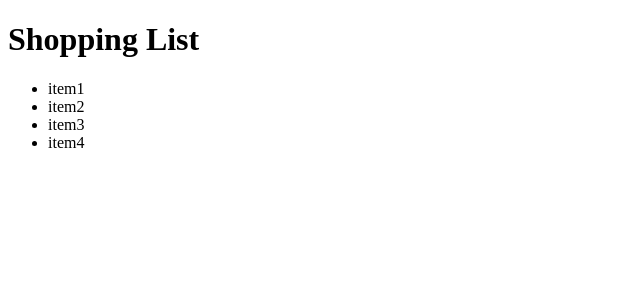
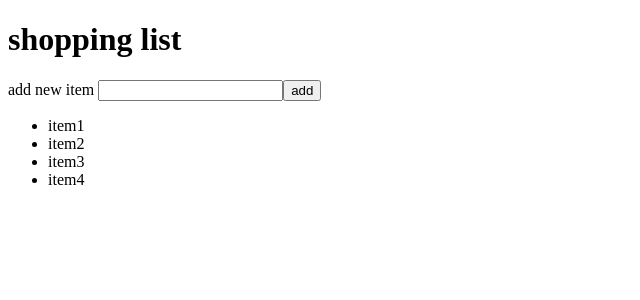
Before and after one commit to nmkedziora/shopping-list, an Angular app: page / in a window 1280 px wide. Shown: the top 300 px of the page, without its empty margins (0-640 px from the left). Built offline with nearby package versions, Linux system fonts and the light colour scheme.

Commit message:
Adds input, to add new item to the list

```diff
--- a/src/app/app.component.html
+++ b/src/app/app.component.html
@@ -1,4 +1,12 @@
-<h1>Shopping List</h1>
+<h1>shopping list</h1>
+<label>add new item
+  <input
+    type="text"
+    (keyup.enter)="add(newItemInput)"
+    #newItemInput
+  >
+  <button (click)="add(newItemInput)">add</button>
+</label>
 <ul>
   <li
     *ngFor="let item of items"
--- a/src/app/app.component.ts
+++ b/src/app/app.component.ts
@@ -22,4 +22,19 @@ export class AppComponent {
       return 0;
     });
   }
+
+  add(input: HTMLInputElement) {
+    this.items.push({
+      name: input.value,
+      done: false
+    });
+
+    this.items.sort((a: any, b: any) :number => {
+      if(a.done && !b.done) return 1;
+      if(!a.done && b.done) return -1;
+      return 0;
+    });
+
+    input.value = '';
+  }
 }
```
